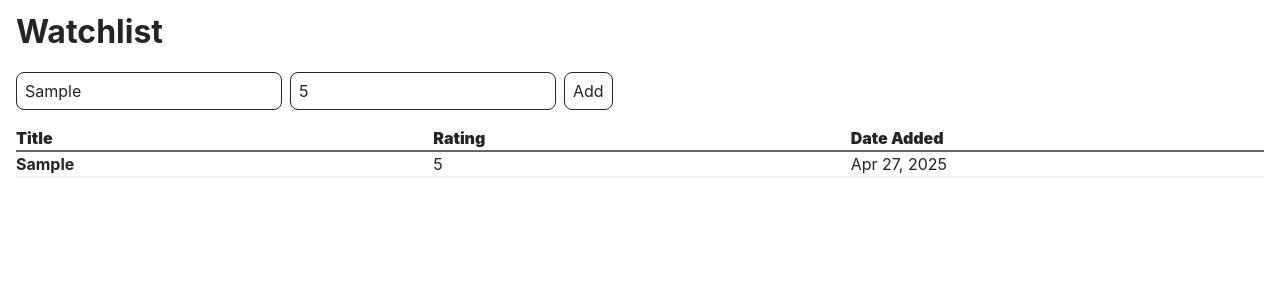
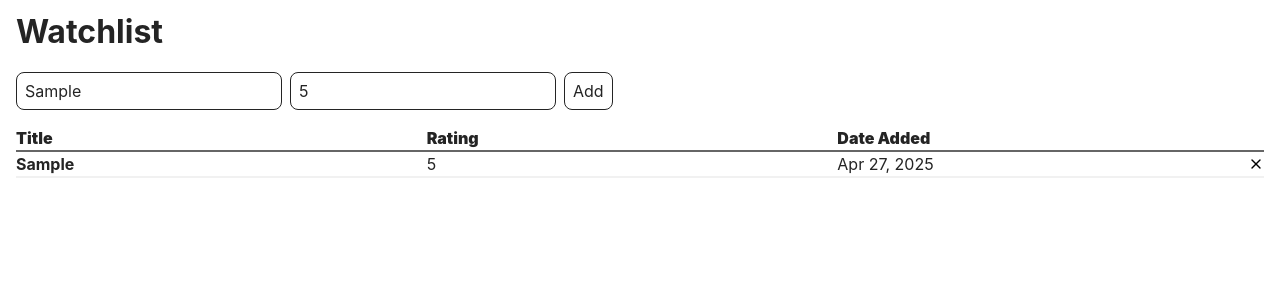
Before and after one commit to alexcarron/watchlist, a React (Vite) app: page / in a window 1280 px wide. Both pictures are taken after typing "Sample", "5" into the empty fields and a click on the button "Add". Shown: the top 300 px of the page. Built offline with nearby package versions, Linux system fonts and the light colour scheme.

Commit message:
Add functionality to remove media from list

```diff
--- a/src/components/MediaEntry/MediaEntry.css
+++ b/src/components/MediaEntry/MediaEntry.css
@@ -1,6 +1,6 @@
 article.media-entry {
 	display: grid;
-	grid-template-columns: 1fr 1fr 1fr;
+	grid-template-columns: 1fr 1fr 1fr var(--medium-font-size);
 
 	gap: var(--tiny-spacing);
 	padding: var(--tiny-spacing) 0;
--- a/src/components/MediaEntry/MediaEntry.jsx
+++ b/src/components/MediaEntry/MediaEntry.jsx
@@ -1,15 +1,33 @@
 import DateFormatter from "../../services/DateFormatter";
 import "./MediaEntry.css";
+import removeSVG from "../../assets/remove.svg";
+import MediaListContext from "../../context/MediaListContext";
+import { useContext } from "react";
+import MediaListAction from "../../context/MediaListAction";
 
 function MediaEntry(props) {
+	const { updateMediaList } = useContext(MediaListContext);
 	const { mediaEntry } = props;
 	const {title, rating, dateAdded} = mediaEntry;
 
-	return <article className="media-entry">
-		<h2 className="media-title">{title}</h2>
-		<p className="media-rating">{rating}</p>
-		<p className="media-date-added">{DateFormatter.toShortDate(dateAdded)}</p>
-	</article>;
+	return (<>
+		<article className="media-entry">
+			<h2 className="media-title">{title}</h2>
+			<p className="media-rating">{rating}</p>
+			<p className="media-date-added">{DateFormatter.toShortDate(dateAdded)}</p>
+			<button
+				className="remove-media icon-button"
+				onClick={() =>
+					updateMediaList({
+						action: MediaListAction.REMOVE_MEDIA,
+						title: title,
+					})
+				}
+			>
+				<img src={removeSVG} alt="Remove" />
+			</button>
+		</article>
+	</>);
 }
 
 export default MediaEntry;
--- a/src/components/Watchlist/Watchlist.css
+++ b/src/components/Watchlist/Watchlist.css
@@ -10,7 +10,7 @@ section.watchlist {
 
 article.watchlist-header {
 	display: grid;
-	grid-template-columns: 1fr 1fr 1fr;
+	grid-template-columns: 1fr 1fr 1fr var(--medium-font-size);
 
 	gap: var(--tiny-spacing);
 	padding: var(--tiny-spacing) 0;
--- a/src/context/MediaListAction.js
+++ b/src/context/MediaListAction.js
@@ -1,5 +1,6 @@
 const MediaListAction = Object.freeze({
   ADD_MEDIA: "add media",
+	REMOVE_MEDIA: "remove media",
 });
 
 export default MediaListAction
--- a/src/context/MediaListProvider.jsx
+++ b/src/context/MediaListProvider.jsx
@@ -31,6 +31,22 @@ const addMedia = (mediaList, { title, rating }) => {
 	return [...mediaList, { title, dateAdded, rating }];
 };
 
+const removeMedia = (mediaList, { title }) => {
+	// Check if title exists
+	title = title.trim();
+
+	if (title === "") {
+		return mediaList;
+	}
+
+	// Check if title exists
+	if (!mediaList.some(mediaEntry => mediaEntry.title.toLowerCase() === title.toLowerCase())) {
+		return mediaList;
+	}
+
+	return mediaList.filter(mediaEntry => mediaEntry.title.toLowerCase() !== title.toLowerCase());
+}
+
 
 const MediaListProvider = ({ children }) => {
 	const [mediaList, updateMediaList] = useReducer(
@@ -40,6 +56,8 @@ const MediaListProvider = ({ children }) => {
 			switch (action) {
 				case MediaListAction.ADD_MEDIA:
 					return addMedia(mediaList, updateInput);
+				case MediaListAction.REMOVE_MEDIA:
+					return removeMedia(mediaList, updateInput);
 				default:
 					return mediaList;
 			}
--- a/src/index.css
+++ b/src/index.css
@@ -58,3 +58,20 @@ button:active {
 	background-color: var(--text-color);
 	color: var(--background-color);
 }
+
+/* Icon Button */
+.icon-button {
+	background-color: transparent;
+	border: none;
+	cursor: pointer;
+
+	padding: 0;
+
+	width: 100%;
+	height: 100%;
+}
+
+.icon-button img {
+	width: 100%;
+	height: 100%;
+}
```
Also changed, not shown: src/assets/remove.svg (added).
